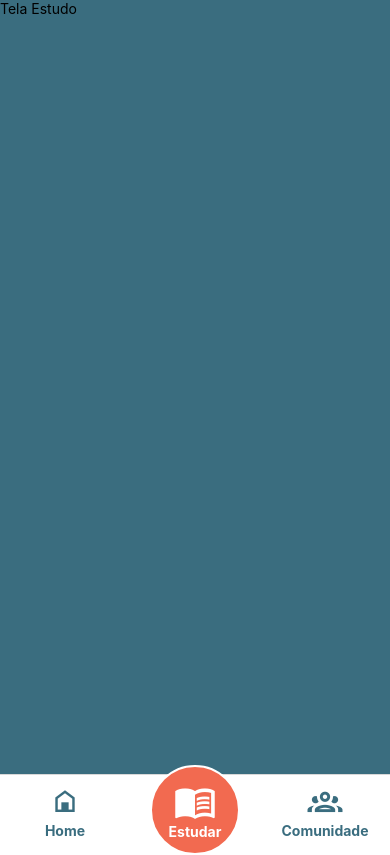
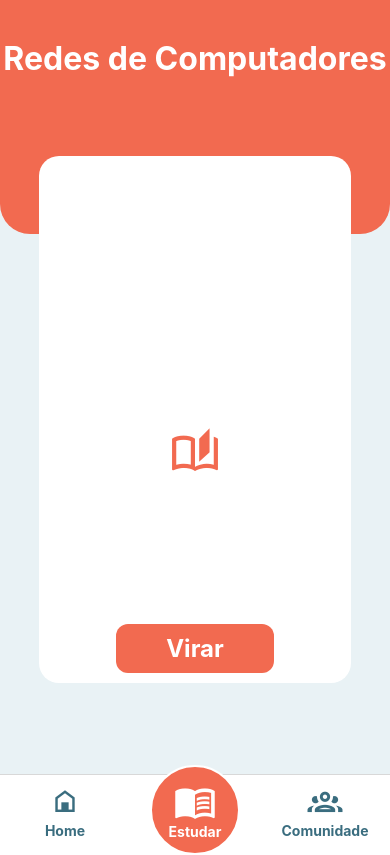
Before and after one commit to RobertoSantos98/SimuQuestion, a React Native app: screen /Estudar in a window 390 px wide. Built offline with nearby package versions, Linux system fonts and the light colour scheme.

Commit message:
Tela Estudo adicionada.

```diff
--- a/App.js
+++ b/App.js
@@ -1,6 +1,6 @@
 
 import React, { useState } from 'react';
-import { View, StatusBar } from 'react-native';
+import { StatusBar } from 'react-native';
 import { NavigationContainer } from '@react-navigation/native';
 
 import Login from './src/Pages/Login';
@@ -12,7 +12,7 @@ export default function App() {
 
   return (
     <NavigationContainer>
-      <StatusBar backgroundColor="#F28B6C"/>
+      <StatusBar backgroundColor="#F26A50"/>
       {logado ? <Routes/> : <Login/>}
     </NavigationContainer>
   );
--- a/src/Components/Loading/index.js
+++ b/src/Components/Loading/index.js
@@ -2,7 +2,7 @@ import React, { useState, useEffect } from 'react';
 import { View } from 'react-native';
 import Icon from 'react-native-vector-icons/MaterialCommunityIcons';
 
-export default function Loading() {
+export default function Loading(props) {
 
     const [iconName, setIconName] = useState('book-outline'); // Nome do ícone inicial
     const icons = [ 'book-outline','book-open-blank-variant', 'book-open-page-variant-outline', 'book-open-variant']; // Lista de ícones
@@ -21,7 +21,7 @@ export default function Loading() {
 
  return (
    <>
-        <Icon name={iconName} size={40} color="#FFF" />
+        <Icon name={iconName} size={props.size} color={props.color} />
    </>
   );
 }
--- a/src/Pages/Comunidade/index.js
+++ b/src/Pages/Comunidade/index.js
@@ -1,4 +1,4 @@
-import react, { useState, useEffect } from 'react';
+import React, { useState, useEffect } from 'react';
 import { View, Text, StyleSheet, FlatList, ActivityIndicator, TouchableOpacity } from 'react-native';
 import axios from 'axios';
 import Icon from 'react-native-vector-icons/MaterialCommunityIcons';
@@ -31,7 +31,9 @@ export default function Comunidade() {
 
  return (
    <View style={styles.container} >
-        <Text style={{fontSize: 24, color: Colors.coral, fontWeight: 'bold', marginVertical: 12}} >Perguntas da Comunidade</Text>
+      <View style={styles.titleContainer}>
+        <Text style={{fontSize: 24, color: Colors.white, fontWeight: 'bold', marginVertical: 12}} >Perguntas da Comunidade</Text>
+      </View>
 
         <FlatList
           style={{marginTop: 8}}
@@ -78,6 +80,14 @@ const styles = StyleSheet.create({
     backgroundColor: Colors.azulMuitoClaro,
     alignItems: 'center'
   },
+  titleContainer:{
+    backgroundColor: Colors.coral,
+    width: '100%',
+    alignItems: 'center',
+    borderBottomLeftRadius: 24,
+    borderBottomRightRadius: 24,
+    paddingVertical: 12
+  },
   listItem:{
     backgroundColor: Colors.white,
     borderRadius: 10,
--- a/src/Pages/Estudar/index.js
+++ b/src/Pages/Estudar/index.js
@@ -1,10 +1,48 @@
-import { View, Text, StyleSheet } from 'react-native';
+import React, { useState, useRef } from 'react';
+import { View, Text, StyleSheet, TouchableOpacity, Animated } from 'react-native';
 import Colors from '../../Components/Colors';
+import Loading from '../../Components/Loading';
 
 export default function Estudar() {
+
+  const [ loading, setLoading ] = useState(false);
+
+
+    const rotateValue = useRef(new Animated.Value(0)).current;
+
+    const startRotation = () => {
+
+      Animated.timing(rotateValue, {
+        toValue: 1, // Valor final da animação
+        duration: 500, // Duração da animação em milissegundos
+        useNativeDriver: true, // Usa a driver nativa para melhor desempenho
+      }).start(() => {
+
+        rotateValue.setValue(0);
+      });
+    };
+
+    // Interpolando o valor para criar o efeito de rotação
+    const rotation = rotateValue.interpolate({
+      inputRange: [0, 1],
+      outputRange: ['0deg', '180deg'], // Rotaciona de 0 a 180 graus no eixo Y
+    });
+
  return (
    <View style={styles.container} >
-        <Text>Tela Estudo</Text>
+      <View style={styles.tileContainer}>
+        <Text style={{fontSize: 32, color: Colors.white, fontWeight: 'bold'}}>Redes de Computadores</Text>
+      </View>
+
+      <View style={styles.card}>
+        <Animated.View  style={[styles.cardInside, { transform: [{rotateY: rotation}] } ]}>
+            <Loading size={50} color={Colors.coral} />
+        </Animated.View>
+      </View>
+
+      <TouchableOpacity style={styles.button} onPress={startRotation}>
+        <Text style={{fontSize: 24, fontWeight: 'bold', color: Colors.white}}>Virar</Text>
+      </TouchableOpacity>
    </View>
   );
 }
@@ -12,6 +50,44 @@ export default function Estudar() {
 const styles = StyleSheet.create({
   container:{
     flex: 1,
-    backgroundColor: Colors.azulEscuro
+    backgroundColor: Colors.azulMuitoClaro,
+    alignItems: 'center'
+  },
+  tileContainer:{
+    backgroundColor: Colors.coral,
+    width: '100%',
+    paddingTop: '10%',
+    paddingBottom: '40%',
+    alignItems: 'center',
+    borderBottomRightRadius: 30,
+    borderBottomLeftRadius: 30,
+  },
+  card:{
+    width: '80%',
+    height: '60%',
+    backgroundColor: Colors.white,
+    position: 'absolute',
+    borderRadius: 20,
+    elevation: 12,
+    marginTop: '40%',
+    alignItems: 'center',
+    justifyContent: 'center'
+  },
+  cardInside:{
+    width: '100%',
+    height: '100%',
+    backgroundColor: Colors.white,
+    position: 'absolute',
+    borderRadius: 20,
+    marginTop: '40%',
+    alignItems: 'center',
+    justifyContent: 'center'
+  },
+  button:{
+    marginTop: '100%',
+    backgroundColor: Colors.coral,
+    paddingHorizontal: 50,
+    paddingVertical: 10,
+    borderRadius: 12
   }
 })
--- a/src/Pages/Login/index.js
+++ b/src/Pages/Login/index.js
@@ -19,7 +19,7 @@ export default function Login() {
         <TextInput style={styles.input} placeholder='Digite Seu Email:' />
         <TextInput style={styles.input} placeholder='Digite Sua Senha:' />
         <TouchableOpacity style={styles.button} >
-            <Text style={{fontSize:24, color: "#FFF", fontWeight:"bold"}} >{loading ? <Loading/> : "Entrar"}</Text>
+            <Text style={{fontSize:24, color: "#FFF", fontWeight:"bold"}} >{loading ? <Loading size={40} color={Colors.white}/> : "Entrar"}</Text>
         </TouchableOpacity>
         <View>
             <Text style={{marginVertical: 6, color: "#FFF", fontSize: 16, marginTop: 18}}>Não Possui Uma Conta?</Text>
```
